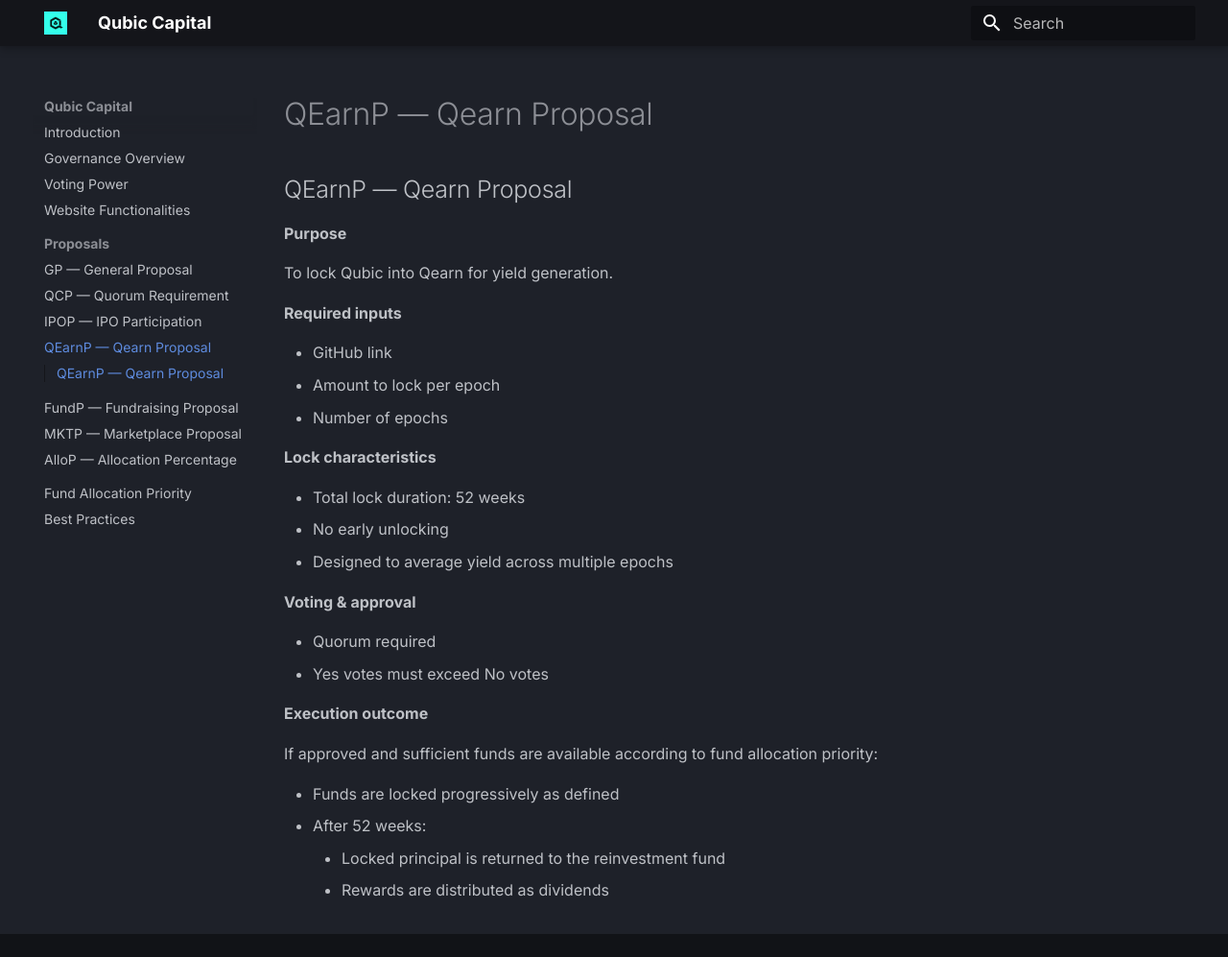
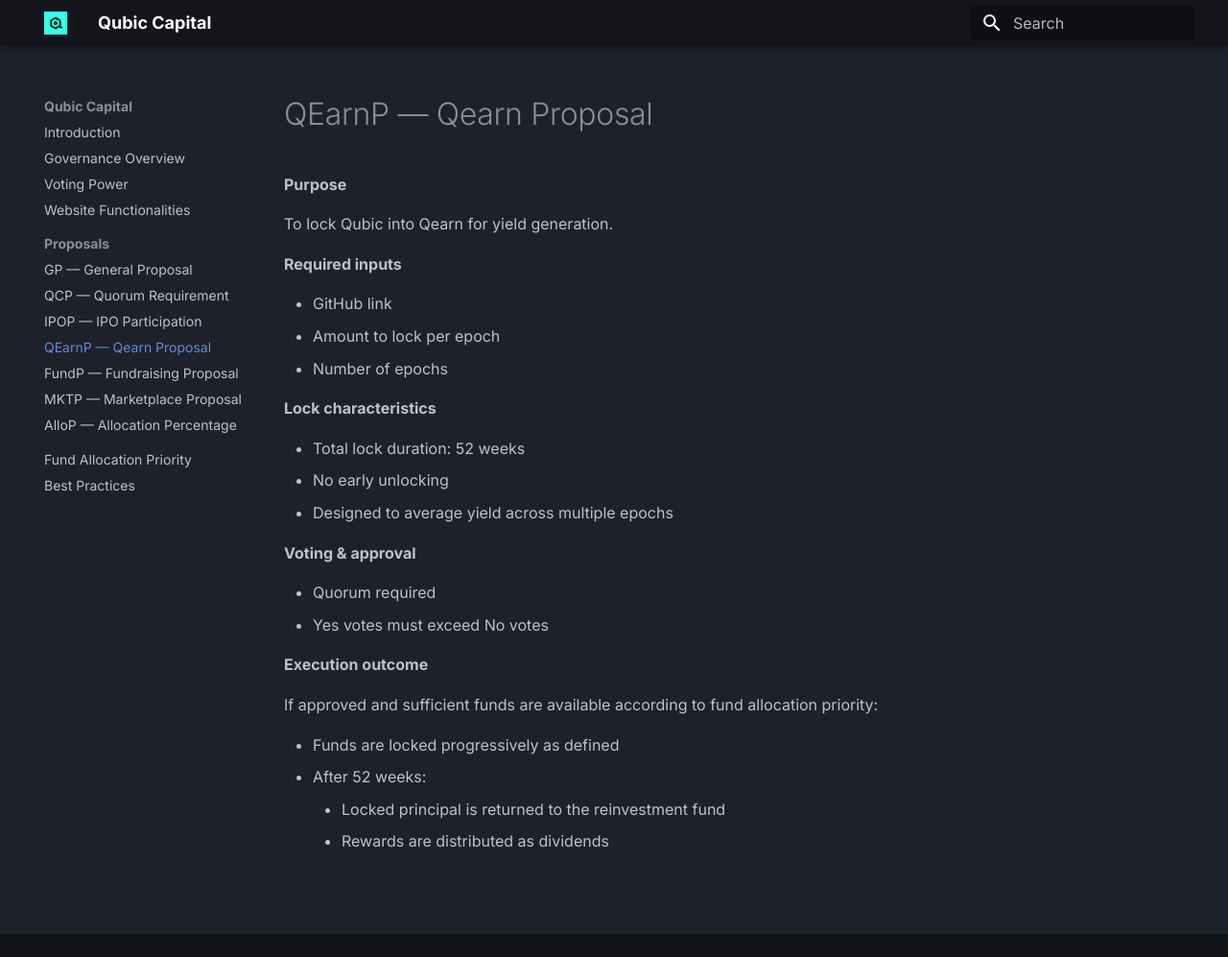
Before and after one commit to HermanToothrot10/qubic-capital-manual, an MkDocs documentation site: the page built from docs/proposals/qearnp.md, in a window 1280 px wide and 997 px high. Shown: the whole window at 96% size. Built offline with MkDocs 1.6.1 and Material for MkDocs 9.7.7, drawn with Linux system fonts in a browser that asks for light colours.

Commit message:
Update qearnp.md

```diff
--- a/docs/proposals/qearnp.md
+++ b/docs/proposals/qearnp.md
@@ -1,4 +1,4 @@
-## QEarnP — Qearn Proposal
+# QEarnP — Qearn Proposal
 
 **Purpose**
 
```
